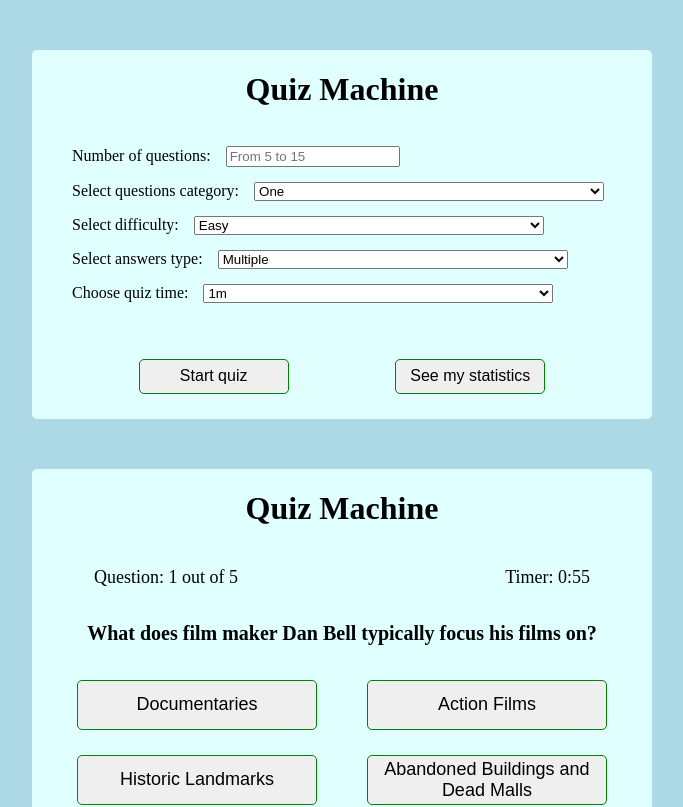
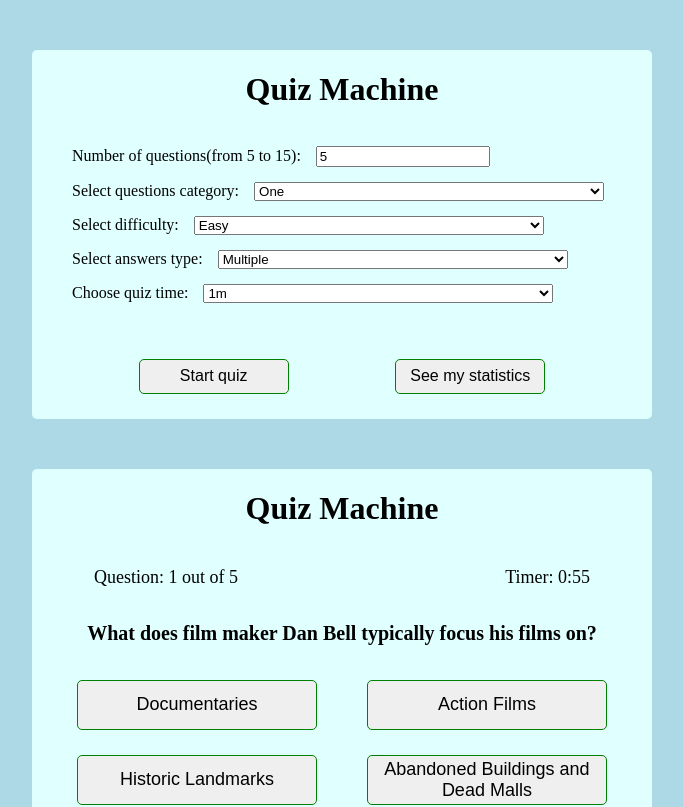
Before and after one commit to Slimmzzz/React_01.24, a React (Vite) app: page / in a window 1280 px wide. Shown: the top 807 px of the page, without its empty margins (298-981 px from the left). Built offline with nearby package versions, Linux system fonts and the light colour scheme.

Commit message:
refactor/ change logic to take inputs value

```diff
--- a/src/components/OptionSelect.jsx
+++ b/src/components/OptionSelect.jsx
@@ -1,5 +1,20 @@
+import { useRef } from 'react'
+
 export default function OptionSelect({ inputType, optionType, id, values, onChange }) {
-  let textContent = '';
+  const inputRef = useRef(null)
+  let textContent = ''
+
+  function onFocusOut() {
+    if (inputRef.current.value < 5) {
+      inputRef.current.focus()
+      inputRef.current.value = null
+      inputRef.current.placeholder = 'Неверное значение'
+    } else if (inputRef.current.value > 15) {
+      inputRef.current.focus()
+      inputRef.current.value = null
+      inputRef.current.placeholder = 'Неверное значение'
+    }
+  }
 
   textContent =
     inputType === 'select' ? (
@@ -7,7 +22,7 @@ export default function OptionSelect({ inputType, optionType, id, values, onChan
         <label htmlFor={id}>
           {optionType}
 
-          <select id={id}  onChange={onChange}>
+          <select id={id} onChange={onChange}>
             {values.map((value) => {
               return (
                 <option key={value} value={value}>
@@ -23,7 +38,17 @@ export default function OptionSelect({ inputType, optionType, id, values, onChan
         <label htmlFor={id}>
           {optionType}
 
-          <input type="number"  id={id} onChange={onChange} placeholder="From 5 to 15" min={values[0]} max={values[1]} />
+          <input
+            type="number"
+            ref={inputRef}
+            id={id}
+            onChange={onChange}
+            onBlur={onFocusOut}
+            defaultValue={5}
+            placeholder="From 5 to 15"
+            min={values[0]}
+            max={values[1]}
+          />
         </label>
       </li>
     )
--- a/src/components/QuizOptions.jsx
+++ b/src/components/QuizOptions.jsx
@@ -1,25 +1,25 @@
-import { useState } from 'react';
+import { useState } from 'react'
 import OptionSelect from './OptionSelect'
-import ButtonsContainer from './ButtonsContainer';
+import ButtonsContainer from './ButtonsContainer'
 
 export default function QuizOptions() {
-  const [option, SetOption] = useState({
+  const [optionsList, SetOptionsList] = useState({
     questions_quantity: 5,
     questions_category: 'One',
     questions_difficulty: 'Easy',
     questions_type: 'Multiple',
     quiz_time: '1m'
-  });
+  })
 
   function onChangeHandler(e) {
-    SetOption(option, option[e.target.id] = e.target.value)
+    SetOptionsList(optionsList, (optionsList[e.target.id] = e.target.value))
   }
 
   let inputsOptions = [
     {
       id: 'questions_quantity',
       inputType: 'input',
-      optionType: 'Number of questions:',
+      optionType: 'Number of questions(from 5 to 15):',
       values: [5, 15]
     },
     {
```
